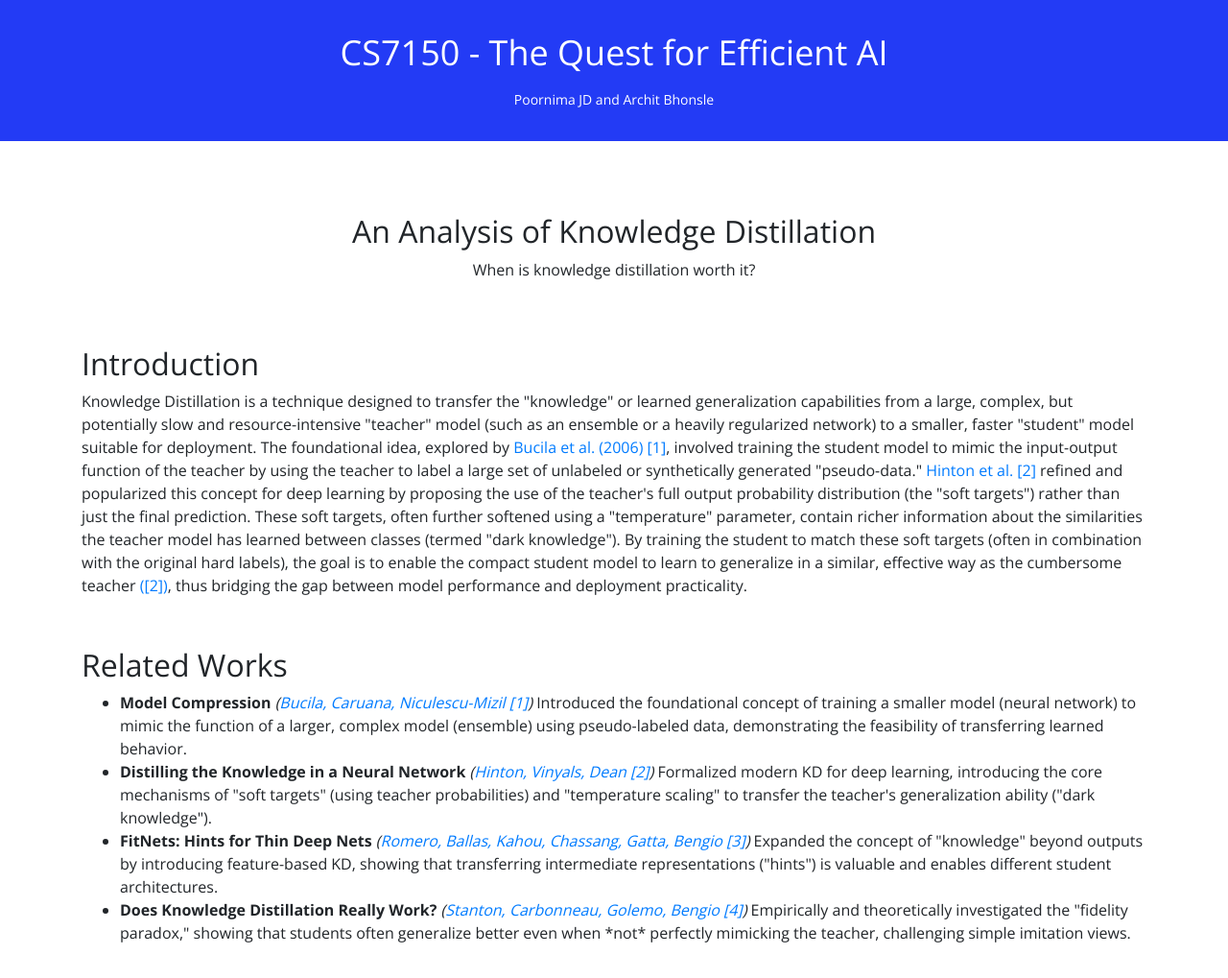
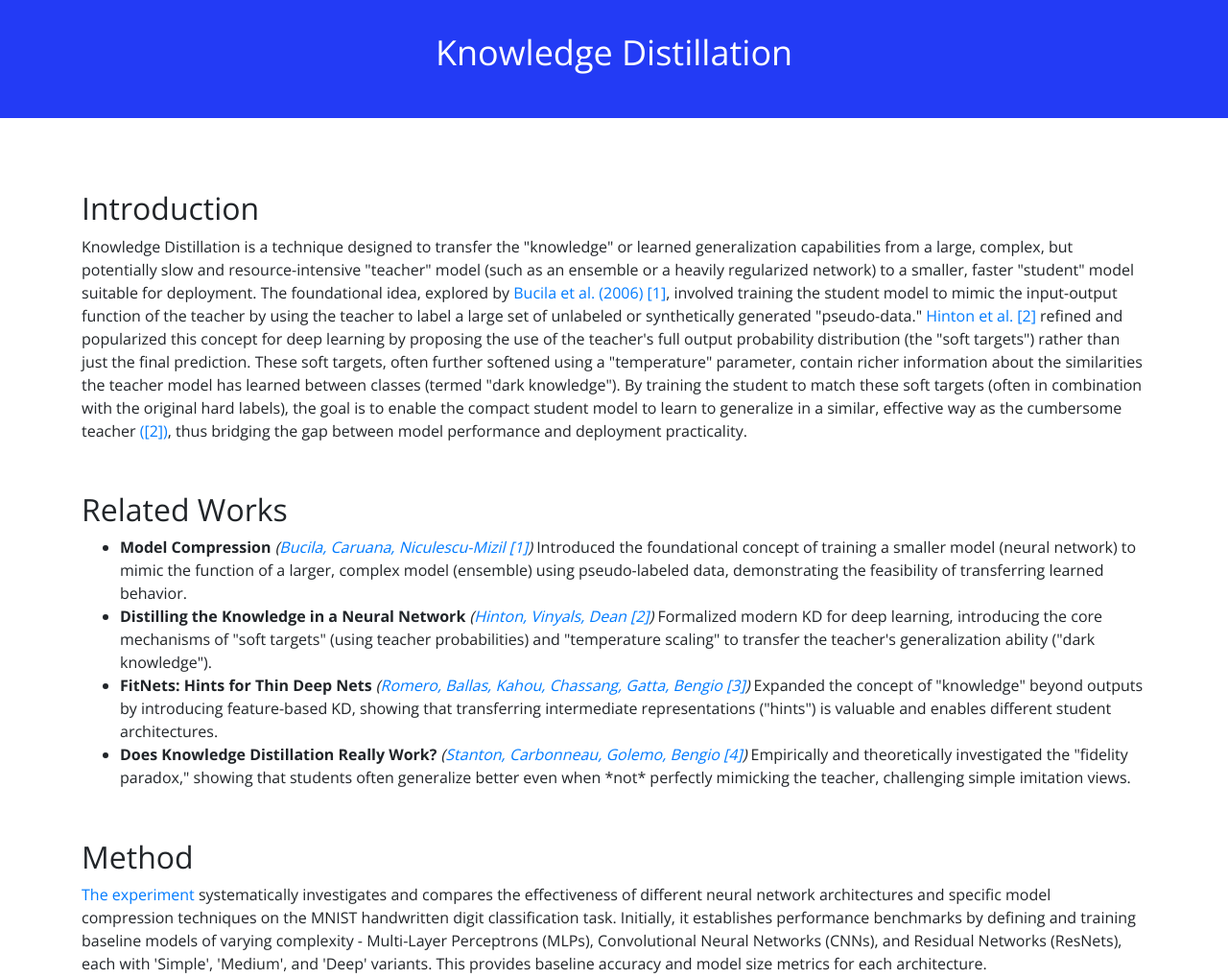
Before and after one commit to poornimajd/EfficientAI, a plain HTML site: page distillation.html in a window 1280 px wide. Shown: the top 1019 px of the page at 96% size. Drawn offline with nearby package versions, Linux system fonts and the light colour scheme.

Commit message:
final changes

```diff
--- a/distillation.html
+++ b/distillation.html
@@ -46,22 +46,13 @@
     <div class="nd-pageheader">
       <div class="container">
         <h1 class="lead">
-          <nobr class="widenobr">CS7150 - The Quest for Efficient AI</nobr>
+          <nobr class="widenobr">Knowledge Distillation</nobr>
         </h1>
-        <nobr class="widenobr"
-          ><small>Poornima JD and Archit Bhonsle</small></nobr
-        >
       </div>
     </div>
     <!-- end nd-pageheader -->
 
     <div class="container">
-      <div class="row">
-        <div class="col justify-content-center text-center">
-          <h2>An Analysis of Knowledge Distillation</h2>
-          <p>When is knowledge distillation worth it?</p>
-        </div>
-      </div>
       <div class="row">
         <div class="col">
           <h2>Introduction</h2>
@@ -173,6 +164,8 @@
             models while potentially preserving performance.
           </p>
 
+          <h2>Results</h2>
+
           <img
             class="w-75 mx-auto"
             style="display: block"
@@ -226,7 +219,7 @@
             the models to 25% of the original.
           </p>
 
-          <h2>Conclusion</h2>
+          <h2>Discussion</h2>
           <p>
             Unlike quantization, which is restricted to a 25% reduction in size,
             based on the architecture of the student model, we can compress our
@@ -278,13 +271,6 @@
             Advances in neural information processing systems 34 (2021):
             6906-6919.
           </p>
-
-          <h2>Team Members</h2>
-
-          <ul>
-            <li>Poornima JD</li>
-            <li>Archit Bhonsle</li>
-          </ul>
         </div>
         <!--col-->
       </div>
```
Also changed, not shown: 1 other file.
